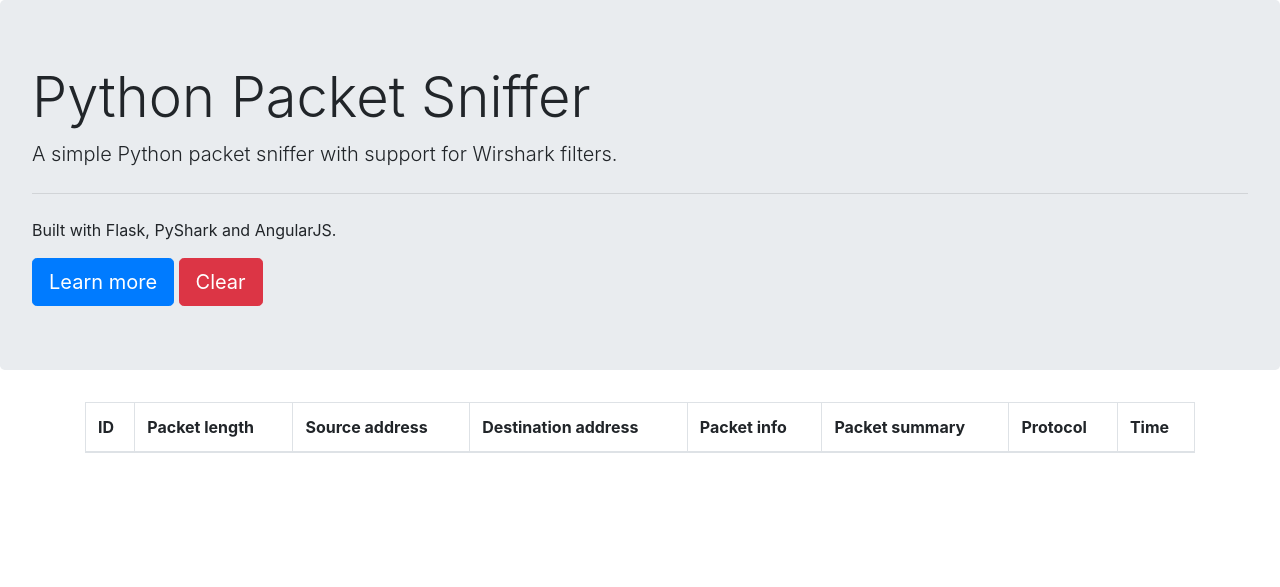
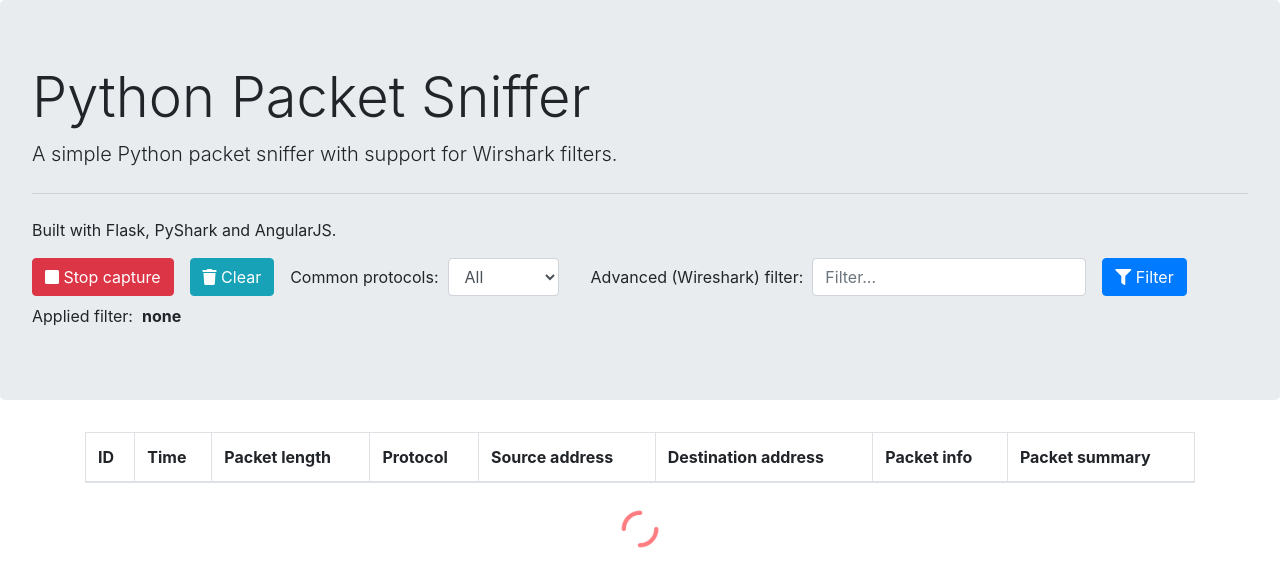
Before and after one commit to Aldin-SXR/python-packet-sniffer, a Flask app: page / in a window 1280 px wide. Shown: the top 587 px of the page. Run offline with Flask 2, Linux system fonts and the light colour scheme; lists and menus that the app fills with data are empty; some libraries are stand-ins or nearby versions.

Commit message:
Finalized sniffer version.

```diff
--- /dev/null
+++ b/app.py
@@ -0,0 +1,143 @@
+from flask import Flask, render_template
+from flask_socketio import SocketIO, emit
+from time import sleep
+import pyshark
+import json
+from threading import Lock
+
+app = Flask(__name__)
+socketio = SocketIO(app, async_mode="threading")
+NAMESPACE = '/sniffer'
+
+last_filter = ''
+
+# Initial capture - all packets
+cap = [
+    pyshark.LiveCapture(interface='wlp2s0', only_summaries=1, display_filter=last_filter),
+    None
+    # pyshark.LiveCapture(interface='wlp2s0')
+]
+
+# Set up a worker and a worker threa
+worker = None
+worker_thread = None
+thread_lock = Lock()
+
+class Worker(object):
+    def __init__(self, socketio, cap):
+        self.socketio = socketio
+        self.cap = cap;
+        self.active = False;
+
+    def run(self):
+        self.active = True
+        # Single sniffer (no port data)
+        for packet in self.cap[0].sniff_continuously():
+            if self.active is True:
+                self.socketio.emit('packet', {'pkt': self.format_packet(packet, None)}, namespace=NAMESPACE)
+            else:
+                return
+
+        # Dobule sniffer (extra data)
+        # for summary, full in zip(self.cap[0], self.cap[1]):
+        #     if self.active is True:
+        #         self.socketio.emit('packet', {'pkt': self.format_packet(summary, full)}, namespace=NAMESPACE)
+        #     else:
+        #         return
+
+    def start(self):
+        self.active = True
+
+    def stop(self):
+        self.active = False
+
+    def set_capture(self, cap):
+        self.cap = cap
+
+    def format_packet(self, pkt, pkt2):
+        packet = {
+            # "delta": pkt.delta,
+            "no": pkt.no,
+            "source": pkt.source,
+            "destination": pkt.destination,
+            "info": pkt.info,
+            "length": pkt.length,
+            "protocol": pkt.protocol,
+            "summary_line": pkt.summary_line,
+            "time": pkt.time
+        }
+        # Check for transport layer ports
+        if hasattr(pkt2, 'udp'):
+            packet["src_port"] = pkt2.udp.srcport
+            packet["dst_port"] = pkt2.udp.dstport
+        elif hasattr(pkt2, 'tcp'):
+            packet["src_port"] = pkt2.tcp.srcport
+            packet["dst_port"] = pkt2.tcp.dstport
+        return packet
+
+# Routes and socket events
+@app.route('/')
+def index():
+    return render_template('index.html')
+
+@socketio.on('connect', namespace=NAMESPACE)
+def sniff():
+    print('Sniffer connected.')
+    global worker
+    global worker_thread
+    with thread_lock:
+        if worker is not None:
+            worker.stop()
+            worker_thread.join()
+        worker = Worker(socketio, cap)
+        worker_thread = socketio.start_background_task(target=worker.run)
+        socketio.emit('successful connection', namespace=NAMESPACE)
+
+@socketio.on('stop', namespace=NAMESPACE)
+def stop():
+    print('Sniffer stopped.')
+    global worker
+    worker.stop()
+
+@socketio.on('start', namespace=NAMESPACE)
+def stop():
+    print('Sniffer started.')
+    global worker
+    global worker_thread
+    worker_thread.join()
+    worker.start()
+    worker_thread = socketio.start_background_task(target=worker.run)
+
+@socketio.on('filter', namespace=NAMESPACE)
+def filter(df):
+    print('Filter received: ' + df)
+    last_filter = df
+    # Edit 'all' filter to be '' (all packets)
+    if df == 'all':
+        df = ''
+    # Stop the existing worker thread
+    global worker
+    global worker_thread
+    worker.stop()
+    cap = [
+        pyshark.LiveCapture(interface='wlp2s0', only_summaries=1, display_filter=df),
+        None
+        # pyshark.LiveCapture(interface='wlp2s0', display_filter=df)
+    ]
+    # Restart the worker thread with new data
+    worker_thread.join()
+    worker.cap = cap;
+    worker_thread = socketio.start_background_task(target=worker.run)
+    # Notify filter change
+    socketio.emit('filter changed', namespace=NAMESPACE);
+
+
+@socketio.on('disconnect', namespace=NAMESPACE)
+def sniff():
+    print('Sniffer disconnected.')
+    global worker
+    with thread_lock:
+        worker.stop()
+
+if __name__ == '__main__':
+    socketio.run(app)
--- a/old/pyshark.py
+++ /dev/null
@@ -1,6 +0,0 @@
-import pyshark;
-
-capture = pyshark.LiveCapture(interface='wlp2s0')
-capture.set_debug();
-
-capture.sniff(timeout=5);
--- /dev/null
+++ b/requirements.txt
@@ -0,0 +1,5 @@
+Flask
+Flask-SocketIO
+pyshark
+gevent
+gevent-websocket
--- a/templates/index.html
+++ b/templates/index.html
@@ -7,42 +7,90 @@
     <meta http-equiv="X-UA-Compatible" content="ie=edge">
     <link rel="stylesheet" href="https://stackpath.bootstrapcdn.com/bootstrap/4.3.1/css/bootstrap.min.css"
         integrity="sha384-ggOyR0iXCbMQv3Xipma34MD+dH/1fQ784/j6cY/iJTQUOhcWr7x9JvoRxT2MZw1T" crossorigin="anonymous">
+    <link rel="stylesheet" href="https://use.fontawesome.com/releases/v5.8.2/css/all.css"
+        integrity="sha384-oS3vJWv+0UjzBfQzYUhtDYW+Pj2yciDJxpsK1OYPAYjqT085Qq/1cq5FLXAZQ7Ay" crossorigin="anonymous">
     <title>Packet Sniffer</title>
 </head>
 
-<body ng-app="sniffer-app">
-    <div class="jumbotron fluid" ng-controller="snifferController">
+<body ng-app="sniffer-app" ng-controller="snifferController">
+    <div class="jumbotron fluid">
         <h1 class="display-4">Python Packet Sniffer</h1>
         <p class="lead">A simple Python packet sniffer with support for Wirshark filters.</p>
         <hr class="my-4">
         <p>Built with Flask, PyShark and AngularJS.</p>
-        <button ng-click="filter()" class="btn btn-primary btn-lg" role="button">Learn more</button>
-        <button ng-click="clear()" class="btn btn-danger btn-lg" role="button">Clear</button>
+
+        <form class="form-inline">
+            <button ng-click="controlCapture()" style="margin-right: 1em"
+                ng-class="{'btn-danger': stopped === false, 'btn-success': stopped === true}" class="btn mb-2"
+                role="button">
+                <span ng-show="!stopped"><i class="fas fa-stop"></i> Stop capture</span>
+                <span ng-show="stopped"><i class="fas fa-play"></i> Start capture</span>
+            </button>
+            <button ng-click="clearCapture()" style="margin-right: 1em" class="btn btn-info mb-2" role="button"><i
+                    class="fas fa-trash"></i>
+                Clear</button>
+            <div class="form-group mb-2">
+                <label for="protocols">Common protocols: &nbsp;</label>
+                <select class="form-control" id="protocols" style="margin-right: 1em" ng-model="protocolDropdown"
+                    ng-change="protocolFilter()">
+                    <option selected value="">All</option>
+                    <option value="http">HTTP</option>
+                    <option value="ip">IPv4</option>
+                    <option value="tcp">TCP</option>
+                    <option value="udp">UDP</option>
+                    <option value="ipv6">IPv6</option>
+                    <option value="arp">ARP</option>
+                    <option value="icmp">ICMP</option>
+                    <option value="dns">DNS</option>
+                    <option value="mdns">MDNS</option>
+                    <option value="ssl">SSL/TLS</option>
+                </select>
+            </div>
+            <div class="form-group mx-sm-3 mb-2" style="float:right">
+                <label for="displayFilter">Advanced (Wireshark) filter: &nbsp;</label>
+                <input type="text" class="form-control" id="displayFilter" placeholder="Filter..."
+                    ng-model="displayFilter">
+            </div>
+            <button ng-click="advancedFilter()" class="btn btn-primary mb-2" role="button" style="margin-right: 1em"><i
+                    class="fas fa-filter"></i>
+                Filter</button>
+            <div class="form-group mb-2">
+                <label>Applied filter: &nbsp;<b ng-bind="appliedFilter"></b></label>
+            </div>
+        </form>
     </div>
     <div class="container">
-        <div class="row">
-            <div class="col-sm-12">
         <div class="table-responsive">
-                    <table class="table table-bordered table-hover" ng-controller="snifferController">
+            <table class="table table-bordered table-hover">
                 <thead>
                     <tr>
                         <th>ID</th>
+                        <th>Time</th>
                         <th>Packet length</th>
+                        <th>Protocol</th>
                         <th>Source address</th>
+                        <!-- <th>Source port</th> -->
                         <th>Destination address</th>
+                        <!-- <th>Destination port</th> -->
                         <th>Packet info</th>
                         <th>Packet summary</th>
-                                <th>Protocol</th>
-                                <th>Time</th>
                     </tr>
                 </thead>
-                        <tbody id="table-body">
+                <tbody id="table-body" ng-show="packets && packets.length">
                     <tr ng-repeat="packet in packets">
-                                <td ng-bind="packet.no" </td> <td ng-bind="packet.length" </td> <td
-                                    ng-bind="packet.source" </td> <td ng-bind="packet.destination" </td> <td
-                                    ng-bind="packet.info" </td> <td ng-bind="packet.summary_line" </td> <td
-                                    ng-bind="packet.protocol" </td> <td ng-bind="packet.time" </td> </tr> </tbody>
-                                    </table> </div> </div> </div> </div> <div id="log">
+                        <td ng-bind="packet.no" </td> <td ng-bind="packet.time" </td> </td> <td ng-bind="packet.length"
+                            </td> <td ng-bind="packet.protocol" </td> <td ng-bind="packet.source"> </td>
+                        <!-- <td ng-bind="packet.src_port"></td> -->
+                        <td ng-bind="packet.destination" </td>
+                            <!-- <td ng-bind="packet.dst_port"></td> -->
+                        <td ng-bind="packet.info" </td> <td ng-bind="packet.summary_line" </td> </tr> </tbody> </table>
+                            <div ng-show="loading" style="text-align: center"><img width="60em"
+                                src="lg.dual-ring-loader.gif" alt="loader">
+        </div>
+        <div ng-hide=" (packets && packets.length) || loading" class="text-muted" style="text-align: center">No packets
+            available.
+        </div>
+    </div>
     </div>
     <script src="https://cdnjs.cloudflare.com/ajax/libs/jquery/3.4.1/jquery.min.js"></script>
     <script src="https://cdnjs.cloudflare.com/ajax/libs/socket.io/2.2.0/socket.io.js"></script>
@@ -60,35 +108,71 @@
 
     app.controller("snifferController", function ($scope, $timeout) {
         $scope.packets = [];
-        $scope.data = [];
+        $scope.stopped = false;
+        $scope.displayFilter = '';
+        $scope.appliedFilter = "none";
+        $scope.loading = true;
+        $scope.protocolDropdown = '';
 
-        let socket = io.connect('http://localhost:5000/test');
+        /** Socket listeners  */
+        let socket = io.connect('http://localhost:5000/sniffer');
+
         socket.on('packet', function (msg) {
             $scope.$apply(function () {
+                if (!$scope.stopped) {
                     $scope.packets.push(msg.pkt);
+                }
             });
         });
 
-        $scope.filter = function () {
-            console.log('Filter applied.');
-            socket.emit('filter', 'udp');
+        socket.on('successful connection', function (msg) {
+            $scope.$apply(function () {
+                $scope.loading = false;
+            });
+        });
+
+        socket.on('filter changed', function (msg) {
+            $scope.$apply(function () {
+                $scope.loading = false;
+            });
+        });
+
+        /* Start and stop packet capture */
+        $scope.controlCapture = function () {
+            if ($scope.stopped === false) {
+                socket.emit('stop');
+                $scope.stopped = true;
+            } else {
+                socket.emit('start');
+                $scope.stopped = false;
+            }
         }
 
-        $scope.clear = function() {
-            setTimeout(function() {
-                $scope.$apply(function() {
+        /* Clear memory */
+        $scope.clearCapture = function () {
             $scope.packets = [];
+        }
+
+        $scope.filter = function () {
+            $scope.clearCapture();
+            $scope.appliedFilter = $scope.displayFilter === "" ? "all" : ($scope.displayFilter);
+            $scope.loading = true;
+            $timeout(function () {
+                $scope.stopped = false;
             });
-            }, 100);
+            socket.emit('filter', $scope.displayFilter);
+        }
+
+        $scope.advancedFilter = function() {
+            $scope.filter();
+            $scope.protocolDropdown = "";
+        }
+
+        $scope.protocolFilter = function () {
+            $scope.displayFilter = $scope.protocolDropdown;
+            $scope.filter();
         }
     });
-    // $(document).ready(function () {
-    //     var socket = io.connect('http://localhost:5000/test');
-    //     socket.on('packet', function (msg) {
-    //         console.log(msg.pkt);
-    //         $("#log").append(msg.pkt).append("<br />");
-    //     });
-    // });
 </script>
 
 </html>
```
Also changed, not shown: hello.py (deleted, +0 -55 lines), old/packet_sniffer.py (deleted, +0 -63 lines), old/packet_types.py (deleted, +0 -66 lines), old/utils.py (deleted, +0 -33 lines), README.md (added), templates/lg.dual-ring-loader.gif (added), 1 other file. Lines whose indentation alone changed are shown as unchanged.
